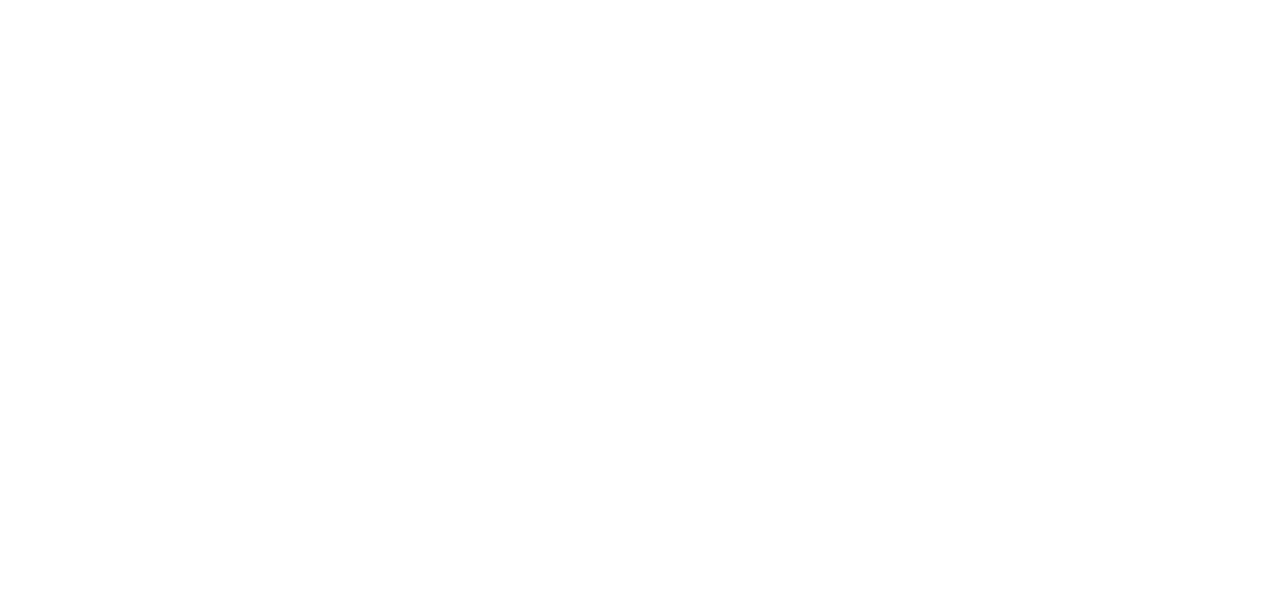
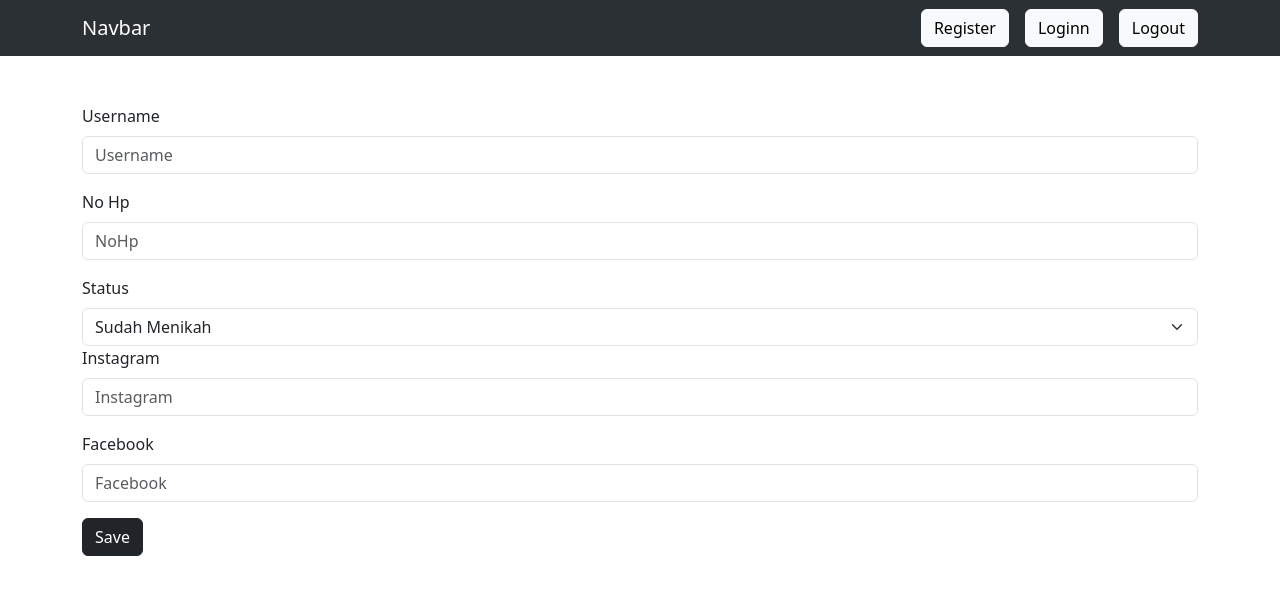
Before and after one commit to fajarph/loker-yowis, a React (Create React App) app in the folder frontend/: page /edit/profile/1 in a window 1280 px wide. Before the commit this address had no page. Shown: the top 594 px of the page. Built offline with nearby package versions, Linux system fonts and the light colour scheme; no server answers.

Commit message:
update edit profile

```diff
--- a/frontend/src/App.js
+++ b/frontend/src/App.js
@@ -14,7 +14,7 @@ function App() {
           <Route path="/" element={<Dashboard />}/>
           <Route path="/register" element={<Register />}/>
           <Route path="/login" element={<Login />}/>
-          <Route path="/edit-profile/:id" element={<EditProfile />}/>
+          <Route path="/edit/profile/:id" element={<EditProfile />}/>
           <Route path="/profile/:id" element={<ProfileUser />}/>
           <Route path="/jobs" element={<JobList />}/>
         </Routes>
--- a/frontend/src/components/EditProfile.jsx
+++ b/frontend/src/components/EditProfile.jsx
@@ -26,7 +26,7 @@ const EditProfile = () => {
                 instagramUrl,
                 facebookUrl
             });
-            navigate(`/profile`)
+            navigate(`/profile/${id}`)
         } catch (error) {
             console.log(error);
         }
--- a/frontend/src/components/ProfileUser.jsx
+++ b/frontend/src/components/ProfileUser.jsx
@@ -33,7 +33,7 @@ const ProfileUser = () => {
             <div className='mt-5 row'>
                 <div className='col-3'>
                     <div className='border border-1 bg-body-secondary rounded-top'>
-                        <h1 className='d-flex justify-content-center'>Username</h1>
+                        <h1 className='d-flex justify-content-center'>{username}</h1>
                     </div>
                     <div className='border border-1 rounded-bottom'>
                         <div className='mt-3 ms-3'>
@@ -43,7 +43,7 @@ const ProfileUser = () => {
                         </div>
                         <div className='mt-3 ms-3 me-3'>
                             <h6 className='row'>
-                                <Link to={``} className="btn btn-dark">
+                                <Link to={`/edit/profile/${id}`} className="btn btn-dark">
                                     Edit Profile
                                 </Link>
                             </h6>
```
